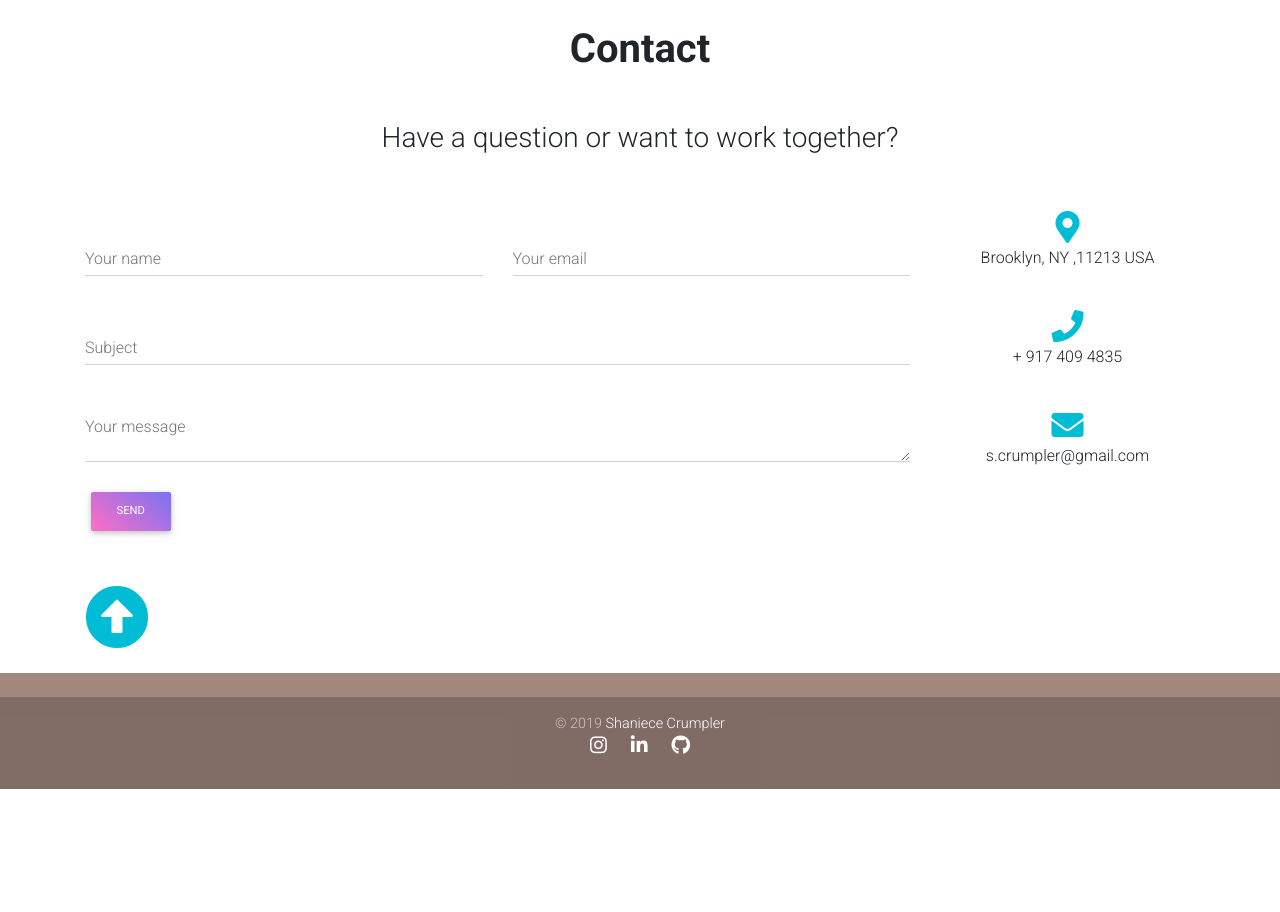
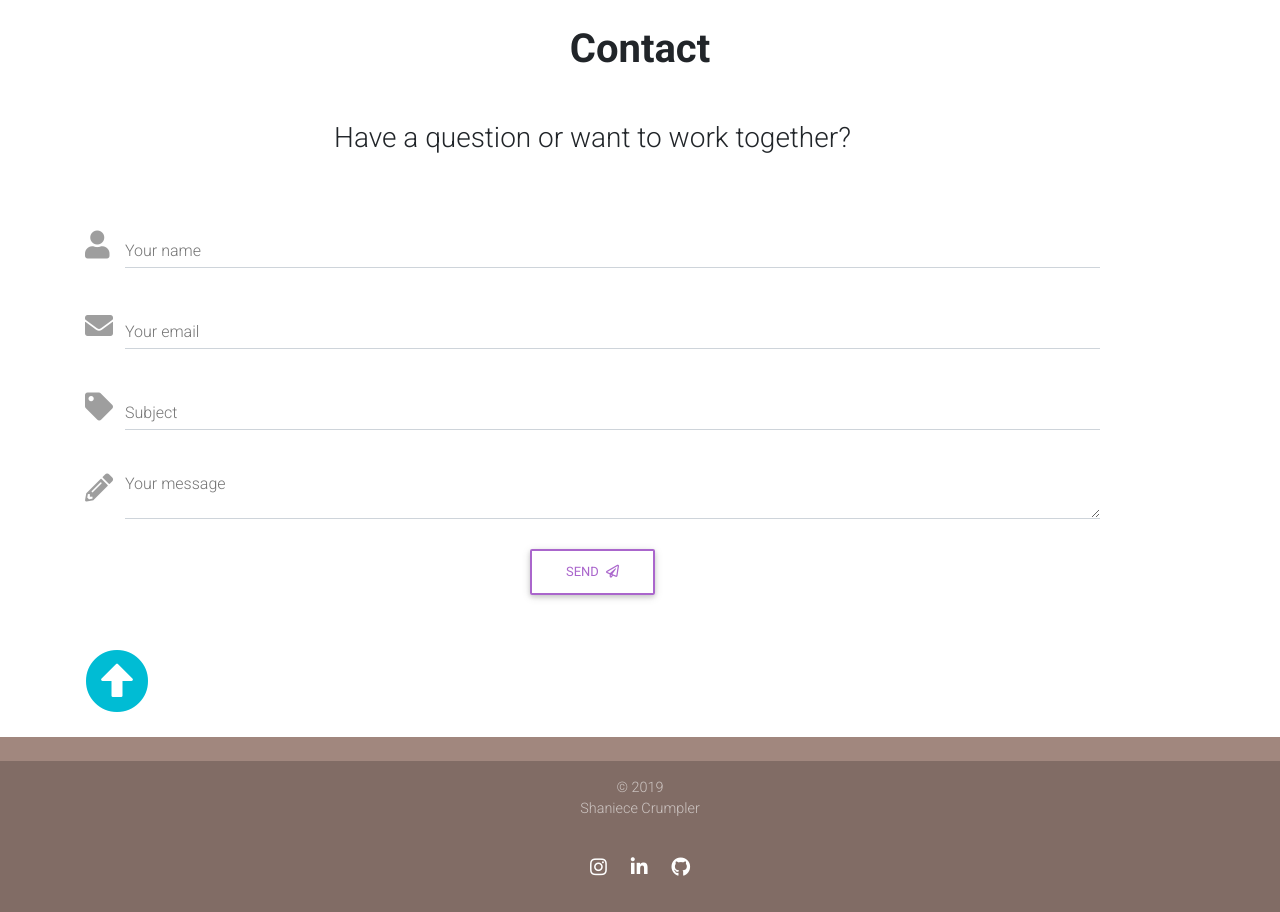
Before and after one commit to niecey0123/Professional-Portfolio, a React (Create React App) app: page / in a window 1280 px wide. Shown: the part 2840-3752 px from the top of the page. Before the commit the page ends 3629 px from the top, so only its background shows below. Built offline with nearby package versions, Linux system fonts and the light colour scheme.

Commit message:
updated contact form

```diff
--- a/src/App.js
+++ b/src/App.js
@@ -1,5 +1,4 @@
 import React, { Component } from "react";
-import { MDBBtn, MDBCol, MDBContainer, MDBRow } from "mdbreact";
 import "./index.css";
 import Navbar from './components/NavBar';
 import About from "./components/About";
--- a/src/components/Contact.js
+++ b/src/components/Contact.js
@@ -1,84 +1,70 @@
 import React from "react";
-import {  MDBContainer, MDBRow, MDBCol, MDBIcon, MDBBtn, MDBInput, MDBAnimation } from "mdbreact";
+import { MDBContainer, MDBRow, MDBCol, MDBBtn, MDBIcon, MDBInput,  MDBAnimation  } from 'mdbreact';
 
-const ContactPage = () => {
+const Contact = () => {
   return (
-
     <MDBContainer>
        <h2 className="h1-responsive font-weight-bold text-center my-5">
         Contact
       </h2>
+      <MDBRow>
+        <MDBCol md="11" className="md-0 mb-5">
+          <form name="contact" method="POST" netlify-honeypot="bot-field" data-netlify="true">
           <h3 className="text-center w-responsive mx-auto pb-5">
         Have a question or want to work together?
       </h3>
-      <MDBRow>
-        <MDBCol md="9" className="md-0 mb-5">
-          <form name="contact" method="POST" netlify-honeypot="bot-field" data-netlify="true">
-            <MDBRow>
-              <MDBCol md="6">
-                <div className="md-form mb-0">
-                  <MDBInput type="text" id="contact-name" label="Your name" name="name" />
-                </div>
-              </MDBCol>
-              <MDBCol md="6">
-                <div className="md-form mb-0">
+            <div className="grey-text">
               <MDBInput
+                label="Your name"
+                icon="user"
+                group
                 type="text"
-                    id="contact-email"
+                validate
+                error="wrong"
+                success="right"
+                name="name"
+              />
+              <MDBInput
                 label="Your email"
+                icon="envelope"
+                group
+                type="email"
+                validate
+                error="wrong"
+                success="right"
                 name="email"
               />
-                </div>
-              </MDBCol>
-            </MDBRow>
-            <MDBRow>
-              <MDBCol md="12">
-                <div className="md-form mb-0">
-                  <MDBInput type="text" id="contact-subject" name="subject" label="Subject" />
-                </div>
-              </MDBCol>
-            </MDBRow>
-            <MDBRow>
-              <MDBCol md="12">
-                <div className="md-form mb-0">
+              <MDBInput
+                label="Subject"
+                icon="tag"
+                group
+                type="text"
+                validate
+                error="wrong"
+                success="right"
+                name="subject"
+              />
               <MDBInput
                 type="textarea"
-                    id="contact-message"
+                rows="2"
                 label="Your message"
+                icon="pencil-alt"
                 name="message"
               />
             </div>
-              </MDBCol>
-            </MDBRow>
-          </form>
-          <div className="text-center text-md-left">
-            <MDBBtn gradient="purple" size="md" type="submit">
-              Send
+            <div className="text-center">
+              <MDBBtn outline color="secondary" type="submit">
+                Send <MDBIcon far icon="paper-plane" className="ml-1" />
               </MDBBtn>
             </div>
-        </MDBCol>
-        <MDBCol md="3" className="text-center">
-          <ul className="list-unstyled mb-0">
-            <li>
-              <MDBIcon icon="map-marker-alt" size="2x" className="cyan-text" />
-              <p>Brooklyn, NY ,11213 USA</p>
-            </li>
-            <li>
-              <MDBIcon icon="phone" size="2x" className="cyan-text mt-4" />
-              <p>+ 917 409 4835</p>
-            </li>
-            <li>
-              <MDBIcon icon="envelope" size="2x" className="cyan-text mt-4" />
-              <p>s.crumpler@gmail.com</p>
-            </li>
-          </ul>
+          </form>
         </MDBCol>
       </MDBRow>
       <MDBAnimation reveal type="fadeInLeft" >
-      <a href="#"><MDBIcon icon="arrow-alt-circle-up" className="cyan-text  pr-3" size="4x"  /></a>
+      <a href="/"><MDBIcon icon="arrow-alt-circle-up" className="cyan-text  pr-3" size="4x"  /></a>
       </MDBAnimation>
     </MDBContainer>
   );
-}
+};
 
-export default ContactPage;
+export default Contact;
--- a/src/components/Footer.js
+++ b/src/components/Footer.js
@@ -6,7 +6,7 @@ const Footer = () => {
     <MDBFooter color=" rgba-brown-strong" className="font-small pt-4 mt-4">
       <div className="footer-copyright text-center py-3">
         <MDBContainer fluid>
-          &copy; {new Date().getFullYear()} <a href="#"> Shaniece Crumpler </a>
+          &copy; {new Date().getFullYear()} <p> Shaniece Crumpler </p>
           <br></br>
           <ul className="list-inline text-center list-unstyled">
                 <li className="list-inline-item">
--- a/src/components/NavBar.js
+++ b/src/components/NavBar.js
@@ -11,9 +11,7 @@ import {
   MDBMask,
   MDBView,
   MDBCard,
-  MDBCardBody,
-  MDBSmoothScroll
-} from "mdbreact";
+  MDBCardBody} from "mdbreact";
 
 import { BrowserRouter as Router } from "react-router-dom";
 
```
Lines whose indentation alone changed are shown as unchanged.
